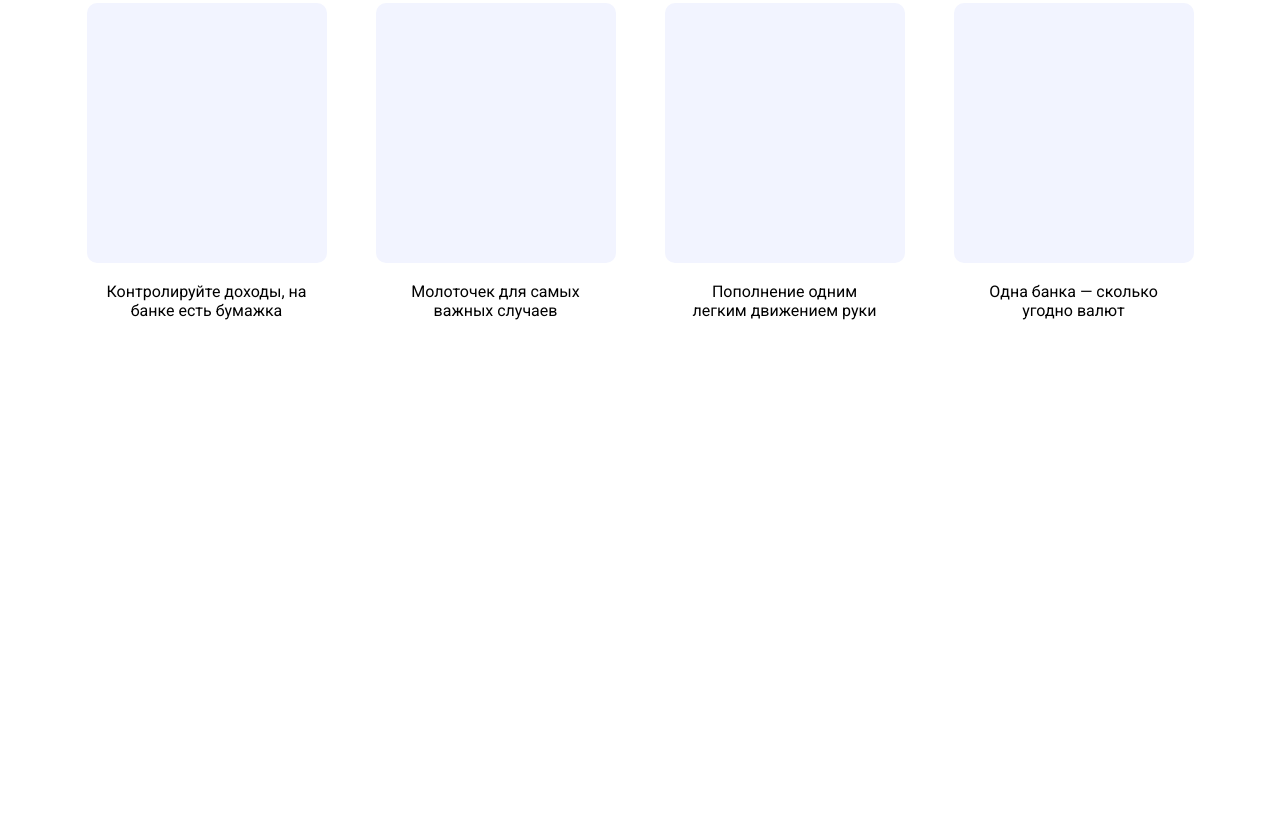
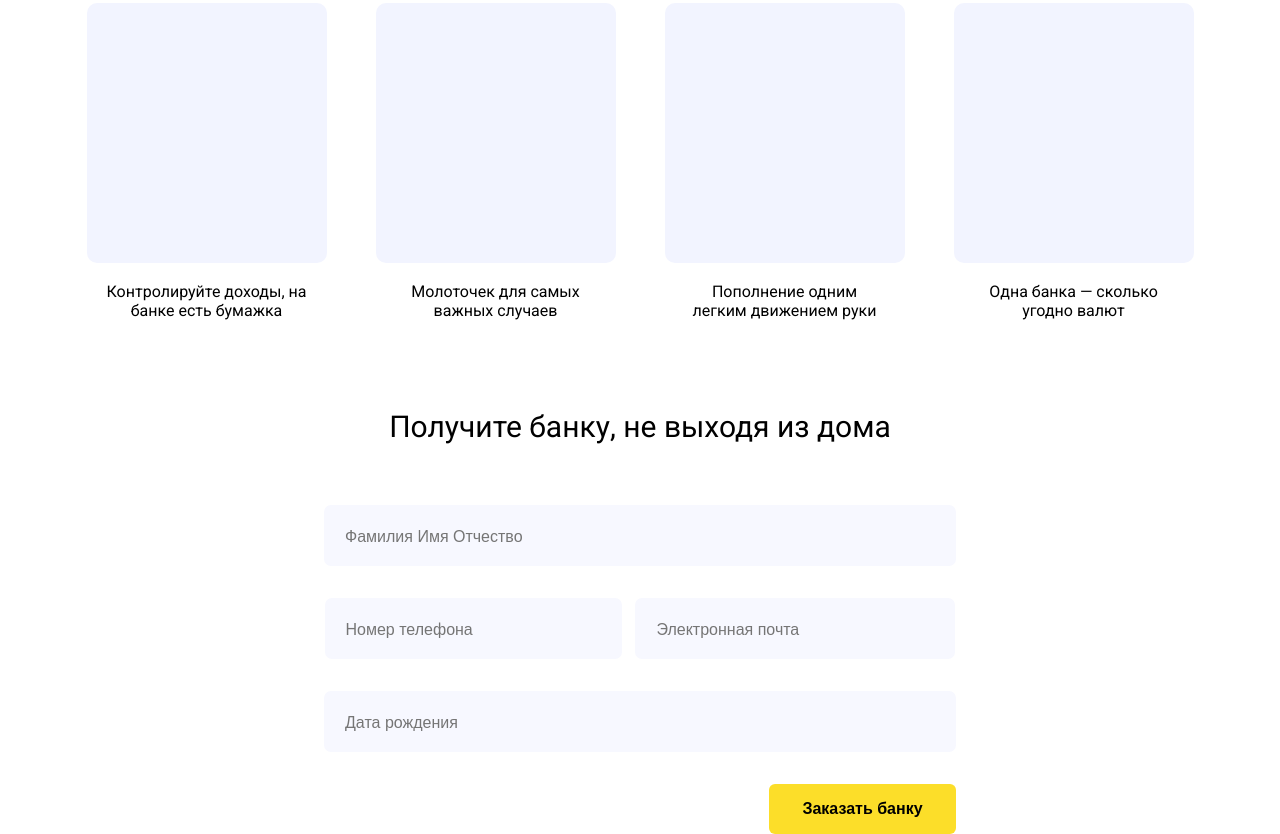
Before and after one commit to uzhas76064/penkoff, a plain HTML site: page index.html in a window 1280 px wide. Shown: the part 1235-2069 px from the top of the page. Before the commit the page ends 1555 px from the top, so only its background shows below. Drawn offline with Linux system fonts and the light colour scheme.

Commit message:
Added earn form

```diff
--- a/index.html
+++ b/index.html
@@ -105,5 +105,20 @@
             </div>
         </div>
     </section>
+
+    <section class="earn">
+        <div class="container">
+            <h2 class="section-title earn-title">Получите банку, не выходя из дома</h2>
+            <form action="" class="earn-form">
+                <input class="earn-form__item earn-form__name" type="text" placeholder="Фамилия Имя Отчество" required>
+                <div class="technical-info">
+                    <input class="earn-form__item earn-form__phone" type="text" placeholder="Номер телефона" required>
+                    <input class="earn-form__item earn-form__email" type="email" placeholder="Электронная почта" required>
+                </div>
+                <input class="earn-form__item earn-form__birth" type="text" placeholder="Дата рождения" required>
+                <button class="button earn-form__button">Заказать банку</button>
+            </form>
+        </div>
+    </section>
 </body>
 </html>
--- a/styles/style.css
+++ b/styles/style.css
@@ -106,12 +106,14 @@ header {
     font-weight: 700;
     border: none;
     background-color: #fcde29;
-    transition-property: background;
+    transition-property: all;
 }
 
 .button:hover {
     transition-delay: 50ms;
-    transition-duration: 100ms;
+    transition-duration: 500ms;
+    transition-timing-function: linear;
+    transform: scale(1.15, 1.15);
     cursor: pointer;
     background: #F1D31E;
 }
@@ -208,3 +210,48 @@ header {
     text-align: center;
     margin-top: 19px;
 }
+
+.earn-title {
+    margin-bottom: 61px;
+    margin-top: 89px;
+}
+
+.earn-form {
+    display: flex;
+    flex-direction: column;
+    align-items: center;
+}
+
+.earn-form__item {
+    font-size: 16px;
+    font-weight: 400;
+    border: none;
+    border-radius: 7px;
+    background: #f7f8ff;
+    padding-top: 23px;
+    padding-bottom: 20px;
+    padding-left: 21px;
+}
+
+.earn-form__name, .earn-form__birth {
+    min-width: 609px;
+}
+
+.earn-form__phone, .earn-form__email {
+    min-width: 297px;
+}
+
+.technical-info {
+    margin-top: 32px;
+    margin-bottom: 32px;
+}
+
+.earn-form__phone {
+    margin-right: 10px;
+    box-sizing: border-box;
+}
+
+.earn-form__button {
+    margin-top: 32px;
+    margin-left: 445px;
+}
```
